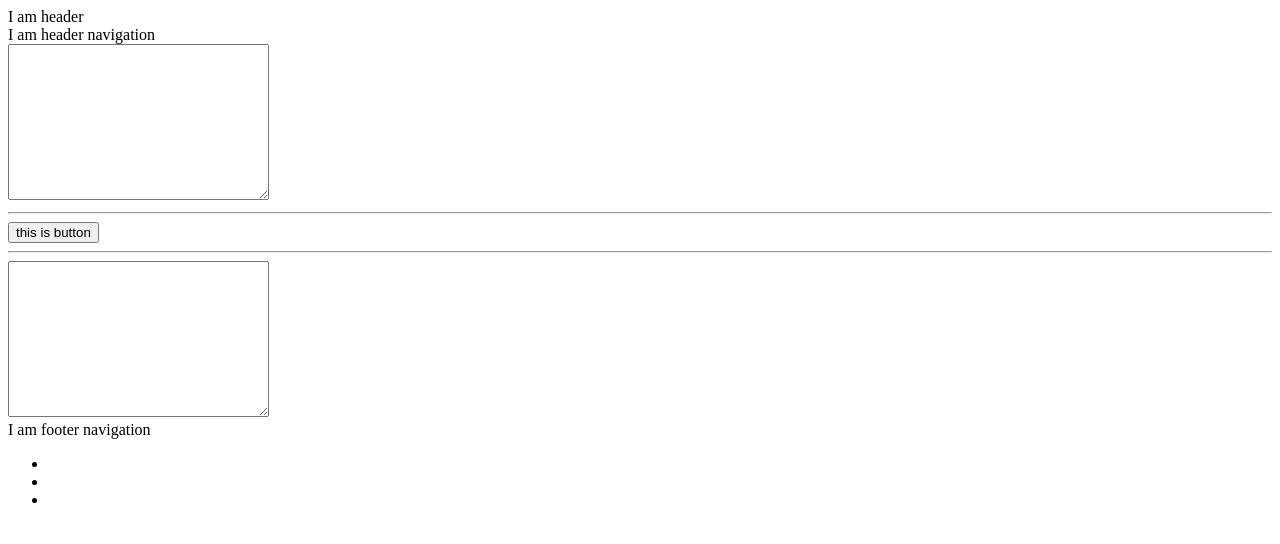
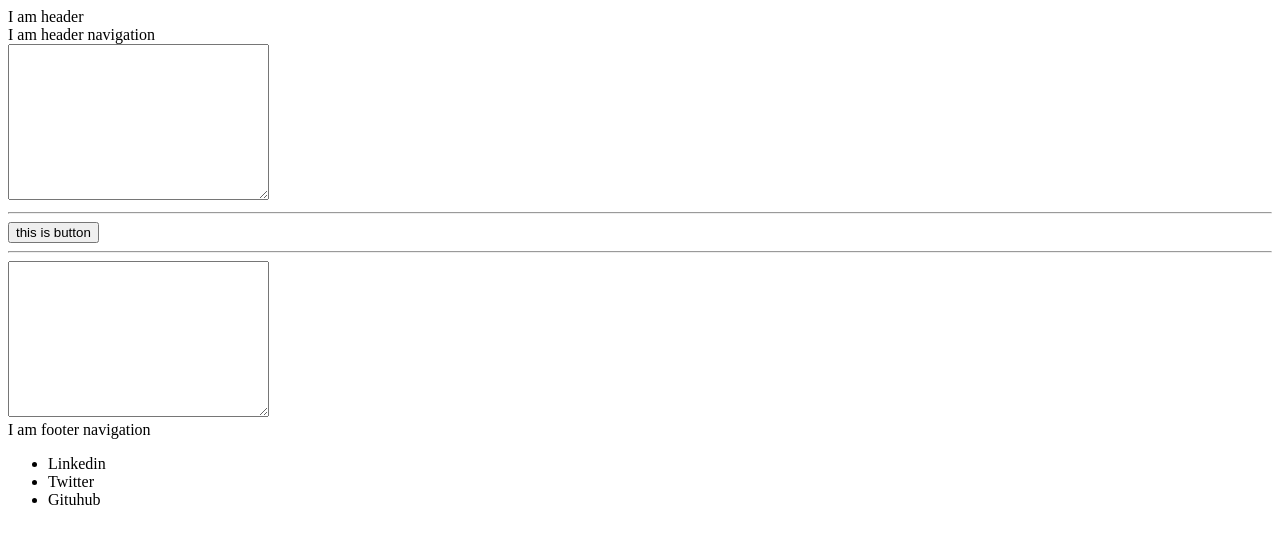
Before and after one commit to iprankurpandey/banana-talk-translater-app-mark-VI, a plain HTML site: page appdummy.html in a window 1280 px wide. Drawn offline with Linux system fonts and the light colour scheme.

Commit message:
updated file

```diff
--- a/appdummy.html
+++ b/appdummy.html
@@ -26,9 +26,9 @@
     <div>
         <nav>I am footer navigation</nav>
         <ul>
-            <li></li>
-            <li></li>
-            <li></li>
+            <li>Linkedin</li>
+            <li>Twitter</li>
+            <li>Gituhub</li>
         </ul>
     </div>
 </footer>
```
